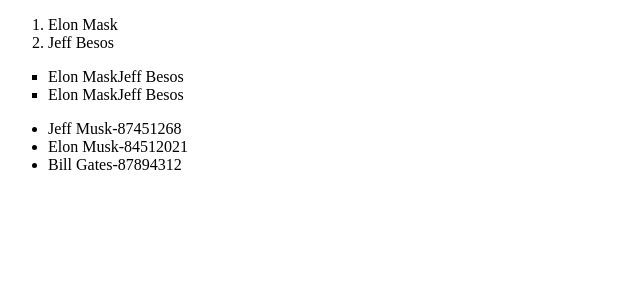
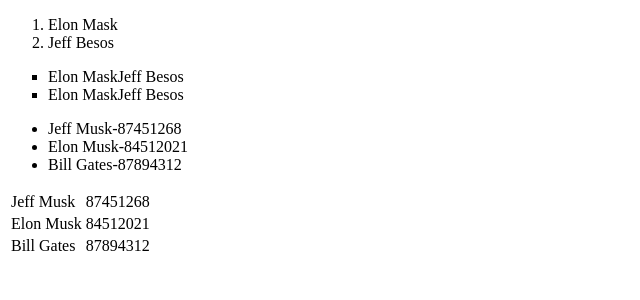
Before and after one commit to keremet-kerimova/my-first-app, a React (Create React App) app: page / in a window 1280 px wide. Shown: the top 300 px of the page, without its empty margins (0-640 px from the left). Built offline with nearby package versions, Linux system fonts and the light colour scheme.

Commit message:
added files

```diff
--- a/src/App.js
+++ b/src/App.js
@@ -21,6 +21,7 @@
 import Ol from "./components/OL";
 import Square from "./components/Square";
 import Ul from "./components/Ul";
+import Table from "./components/Table";
 
 function App() {
   let richPeople =["Elon Mask","Jeff Besos"]
@@ -35,6 +36,7 @@
       <Ol items={richPeople}/>
       <Square items={richPeople}/>
       <Ul items={peopleWealth}/>
+      <Table items={peopleWealth}/>
 
      </div>
   )
--- /dev/null
+++ b/src/components/Table.js
@@ -0,0 +1,9 @@
+const Table = ({ items }) => {
+    let list = items.map(item => {
+        return <tr><td>{item.name}</td><td>{item.wealth}</td></tr>;
+    });
+
+    return <table>{list}</table>
+}
+
+export default Table;
```
